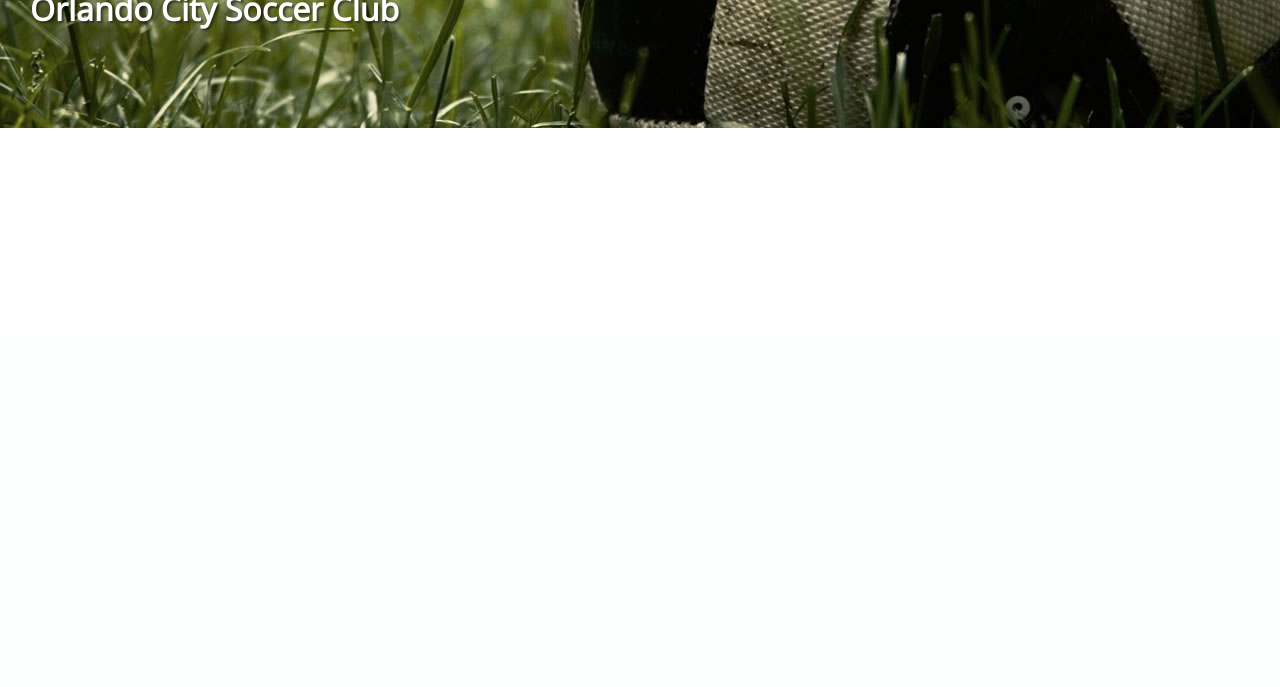
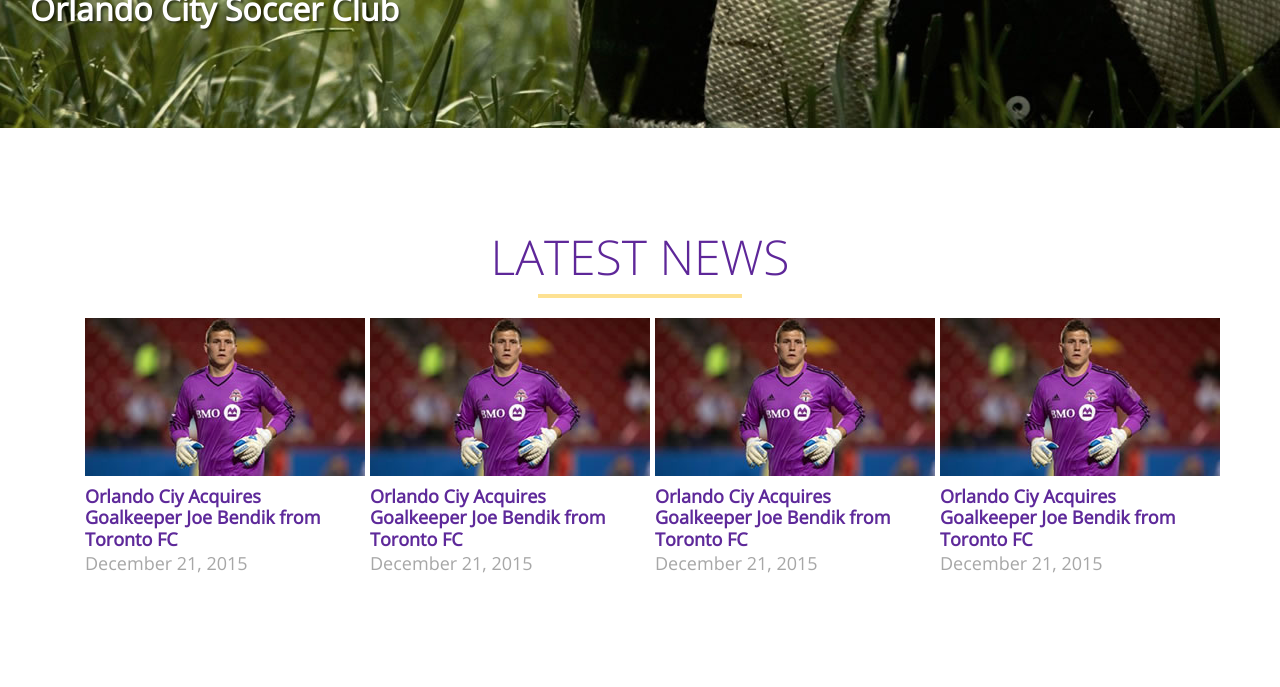
Before and after one commit to rafaelraszl/orlando-city, a web app: file index.html in a window 1280 px wide. Shown: the part 540-1227 px from the top of the page. Before the commit the page ends 668 px from the top, so only its background shows below. Run offline with its HTML, style and script files only (its server is not run), Linux system fonts and the light colour scheme; some libraries are stand-ins or nearby versions.

Commit message:
Latest news ok

```diff
--- a/css/orlando.css
+++ b/css/orlando.css
@@ -116,7 +116,6 @@
 #menu li {
 	display: inline-block;
 	font-family: "OpenSans";
-	size:
 }
 #menu li.search {
 	width: 200px;
@@ -170,3 +169,36 @@
 	font-family: 'OpenSans';
 	font-weight: bold;
 }
+#news {
+	position: relative;
+	top:  -110px;
+}
+#news h2 {
+	width: 100%;
+	color: #5e2799;
+	font-family: 'OpenSans-Light';
+	font-size: 48px;
+	text-transform: uppercase;
+	text-align: center;
+}
+#news hr {
+	border: #fde192 solid 2px;
+	width: 200px;
+	margin: 0 auto;
+}
+#news .thumbnails {
+	margin-top: 20px;
+}
+#news .thumbnails h3 {
+	color: #5e299a;
+	font-size: 18px;
+	font-family: 'OpenSans';
+	font-weight: bold;
+	margin-top: 10px;
+	margin-bottom: 0;
+}
+#news .thumbnails time {
+	color: #a7a7a7;
+	font-size: 18px;
+	font-family: 'OpenSans';
+}
--- a/index.html
+++ b/index.html
@@ -81,6 +81,51 @@
 				<h1>Orlando City<small>Orlando City Soccer Club</small></h1>
 			</div>
 
+			<div id="news" class="container">
+
+				<div class="row text-center">
+					<h2>Latest news</h2>
+					<hr>
+				</div>
+
+				<div class="row thumbnails">
+
+					<div class="col-md-3">
+
+						<img src="img/noticia-thumb.jpg" alt="Noticia">
+						<h3>Orlando Ciy Acquires Goalkeeper Joe Bendik from Toronto FC</h3>
+						<time>December 21, 2015</time>
+
+					</div>
+
+					<div class="col-md-3">
+
+						<img src="img/noticia-thumb.jpg" alt="Noticia">
+						<h3>Orlando Ciy Acquires Goalkeeper Joe Bendik from Toronto FC</h3>
+						<time>December 21, 2015</time>
+
+					</div>
+
+					<div class="col-md-3">
+
+						<img src="img/noticia-thumb.jpg" alt="Noticia">
+						<h3>Orlando Ciy Acquires Goalkeeper Joe Bendik from Toronto FC</h3>
+						<time>December 21, 2015</time>
+
+					</div>
+
+					<div class="col-md-3">
+
+						<img src="img/noticia-thumb.jpg" alt="Noticia">
+						<h3>Orlando Ciy Acquires Goalkeeper Joe Bendik from Toronto FC</h3>
+						<time>December 21, 2015</time>
+
+					</div>
+
+				</div>
+
+			</div>
+
 		</section>
 
 		<script src="lib/jquery/jquery.min.js"></script>
```
Also changed, not shown: img/noticia-thumb.jpg (added).
